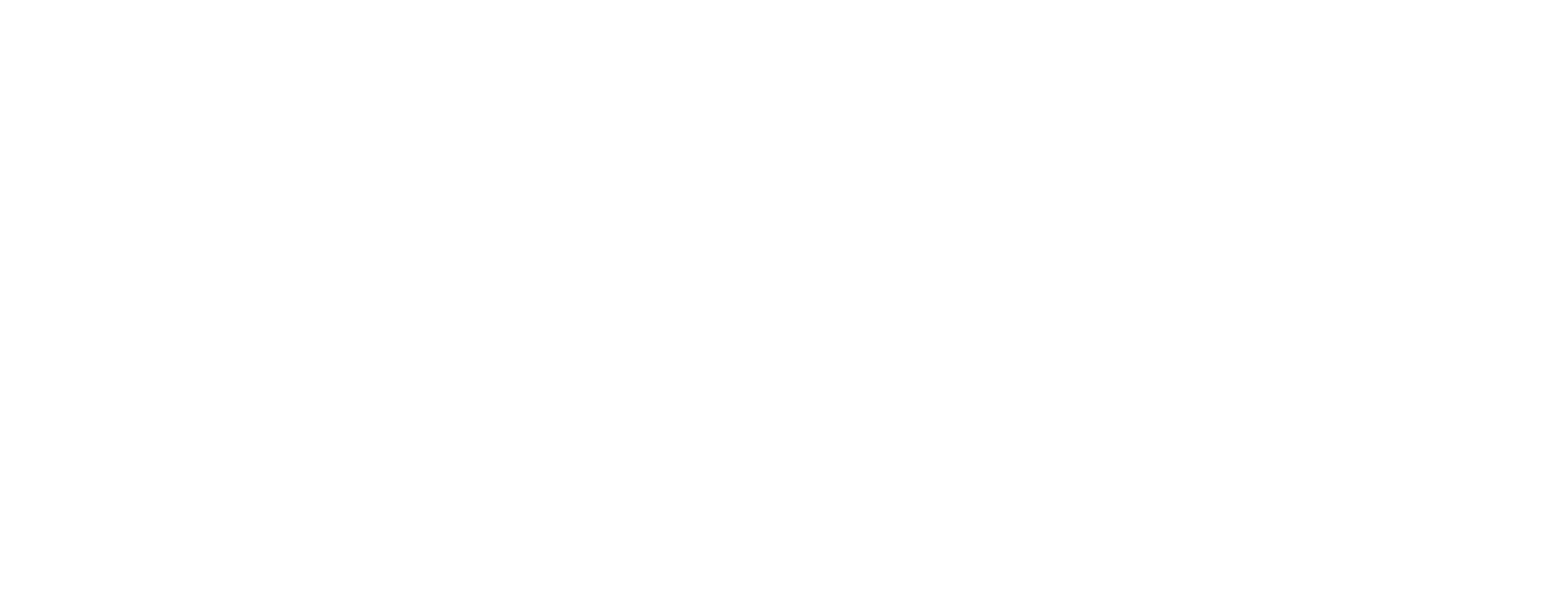
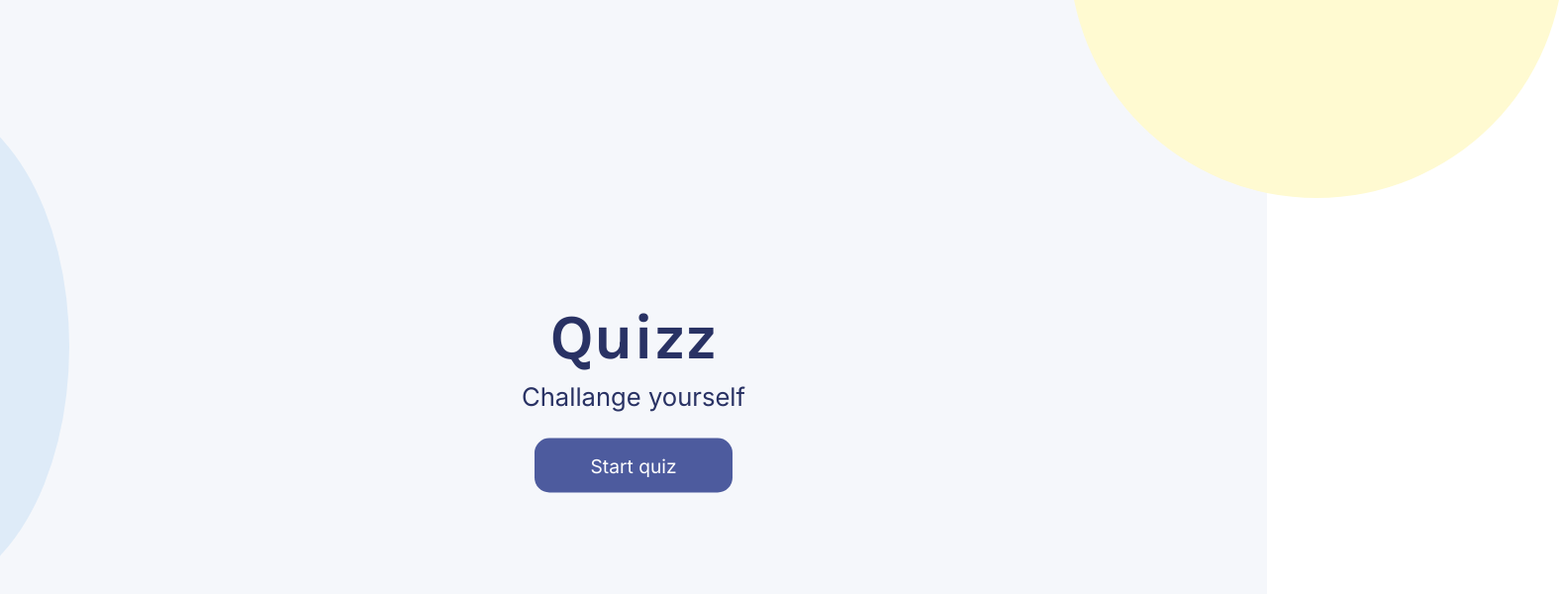
Before and after one commit to cateruu/quizz, a React (Create React App) app: page / in a window 1280 px wide. Shown: the top 600 px of the page at 99% size, 1580 px wide, since content can reach past the window. Built offline with nearby package versions, Linux system fonts and the light colour scheme.

Commit message:
background & landing page component

```diff
--- a/src/App.js
+++ b/src/App.js
@@ -1,7 +1,13 @@
 import React from 'react';
+import Landing from './components/Landing';
+import classes from './app.module.css';
 
 const App = () => {
-  return <div></div>;
+  return (
+    <div className={classes.app}>
+      <Landing />
+    </div>
+  );
 };
 
 export default App;
--- /dev/null
+++ b/src/app.module.css
@@ -0,0 +1,32 @@
+@import url(_variables.css);
+
+.app {
+  width: 100vw;
+  height: 100vh;
+  background-color: var(--background-main);
+  font-family: 'Karla', sans-serif;
+  position: relative;
+  color: var(--text-color);
+}
+
+.app::after {
+  content: '';
+  position: absolute;
+  left: -230px;
+  bottom: 200px;
+  border-radius: 50%;
+  background-color: #deebf8;
+  width: 300px;
+  height: 500px;
+}
+
+.app::before {
+  content: '';
+  position: absolute;
+  right: -300px;
+  top: -300px;
+  border-radius: 50%;
+  background-color: #fffad1;
+  width: 500px;
+  height: 500px;
+}
--- /dev/null
+++ b/src/components/Landing.js
@@ -0,0 +1,14 @@
+import React from 'react';
+import classes from './landing.module.css';
+
+const Landing = () => {
+  return (
+    <div className={classes.landing}>
+      <h1 className={classes.header}>Quizz</h1>
+      <p className={classes.text}>Challange yourself</p>
+      <button className={classes.button}>Start quiz</button>
+    </div>
+  );
+};
+
+export default Landing;
--- /dev/null
+++ b/src/components/landing.module.css
@@ -0,0 +1,40 @@
+@import url(../_variables.css);
+
+.landing {
+  display: flex;
+  flex-direction: column;
+  justify-content: center;
+  align-items: center;
+  position: absolute;
+  top: 50%;
+  left: 50%;
+  transform: translate(-50%, -50%);
+}
+
+.header {
+  margin: 0;
+  font-size: 4rem;
+}
+
+.text {
+  font-family: 'Inter', sans-serif;
+  font-size: 1.6rem;
+  margin: 7px;
+}
+
+.button {
+  font-family: 'Inter', sans-serif;
+  color: white;
+  font-size: 1.2rem;
+  background-color: var(--background-button);
+  border: none;
+  border-radius: 15px;
+  height: 55px;
+  width: 200px;
+  margin-top: 20px;
+  cursor: pointer;
+}
+
+.button:active {
+  box-shadow: inset 5px 5px 5px rgba(0, 0, 0, 0.6);
+}
--- a/src/index.css
+++ b/src/index.css
@@ -7,4 +7,5 @@
 body {
   margin: 0;
   padding: 0;
+  overflow: hidden;
 }
```
